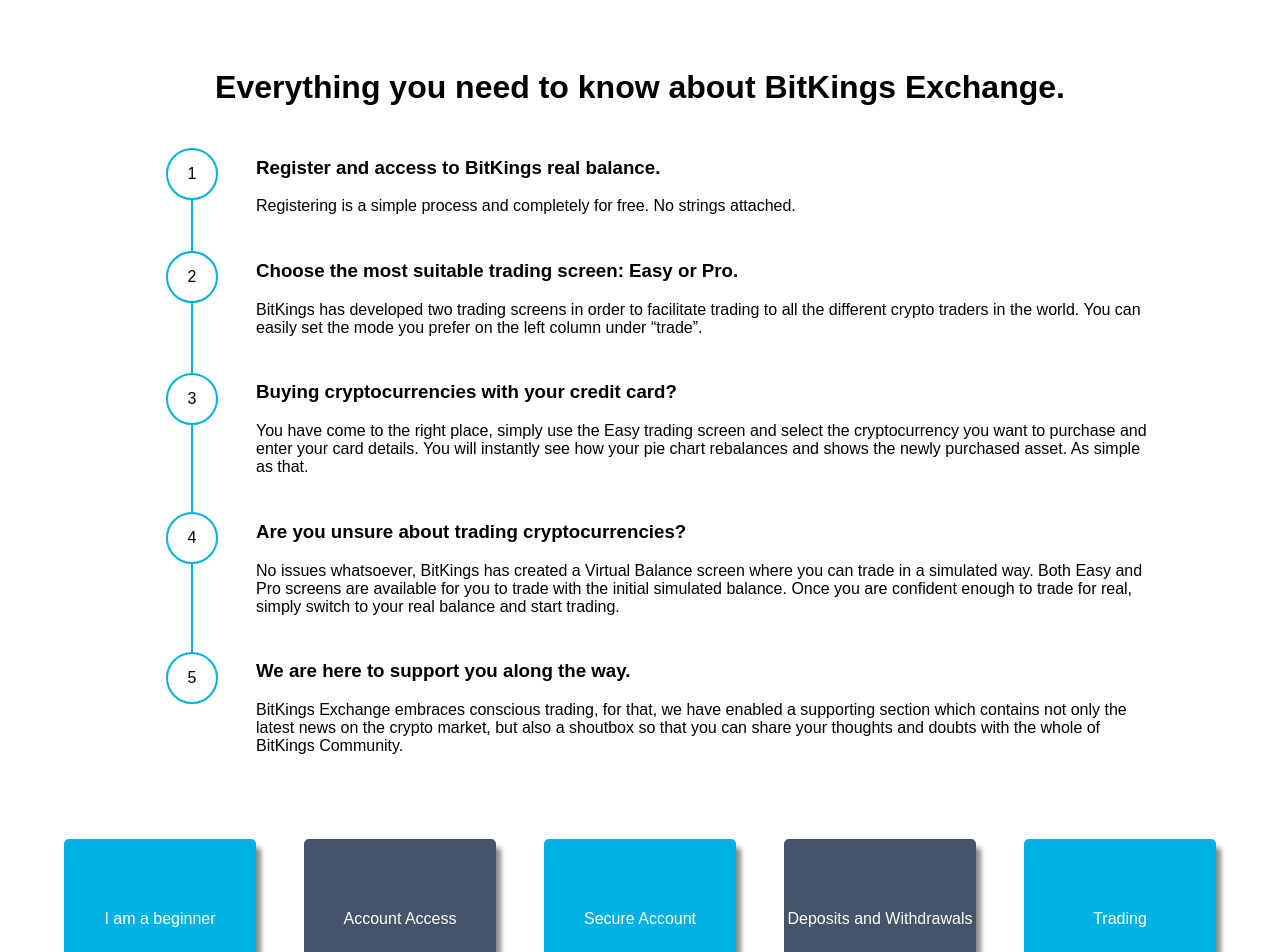
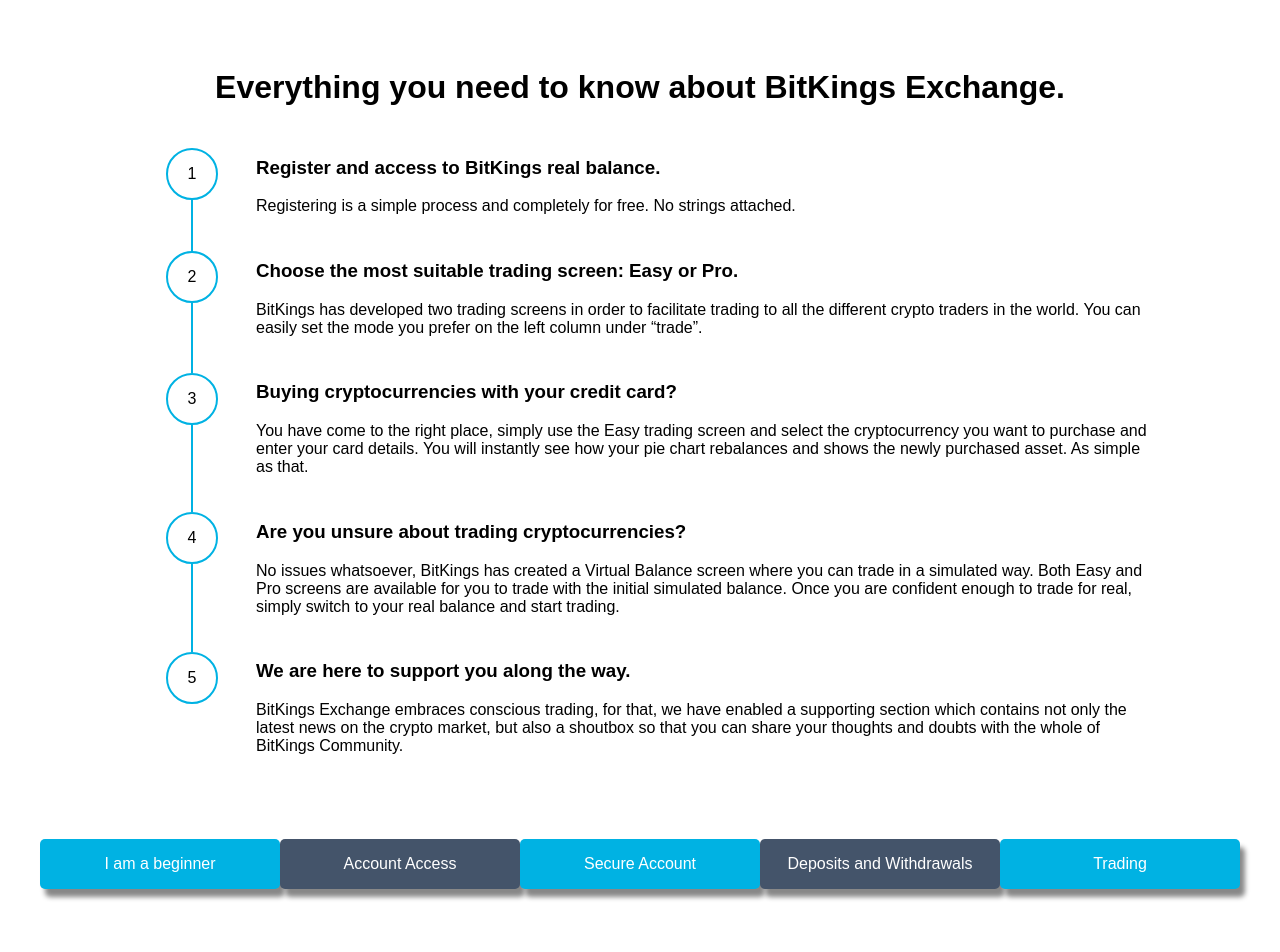
Before and after one commit to allynkalda/BitKings-App, a React (Create React App) app: page /faq in a window 1280 px wide. Shown: the top 952 px of the page. Built offline with nearby package versions, Linux system fonts and the light colour scheme.

Commit message:
boxes adjustment

```diff
--- a/src/components/Section2.js
+++ b/src/components/Section2.js
@@ -17,12 +17,16 @@
         display: flex;
         justify-content: center;
         align-items: center;
-        width: 15vw;
-        height: 20vh;
+        width: 50%;
         box-shadow: 5px 8px 5px #888888;
         border-radius: 5px;
         color: white;
         cursor: pointer;
+
+        &:after {
+            display: block;
+            padding-bottom: 100%;
+        }
 
         &:nth-child(odd) {
             background: #00b2e3;
```
